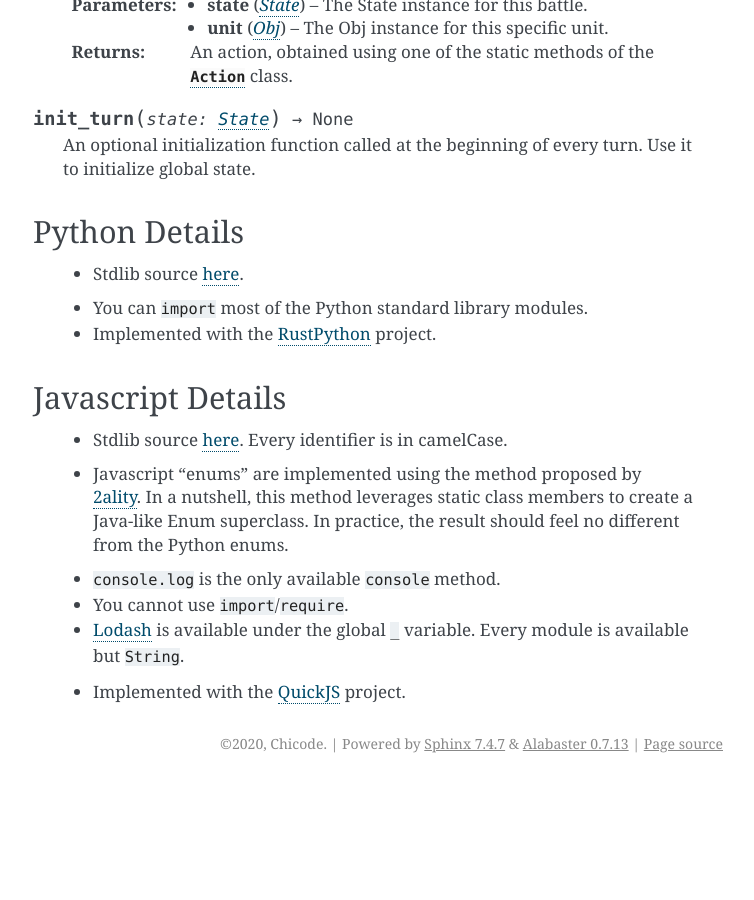
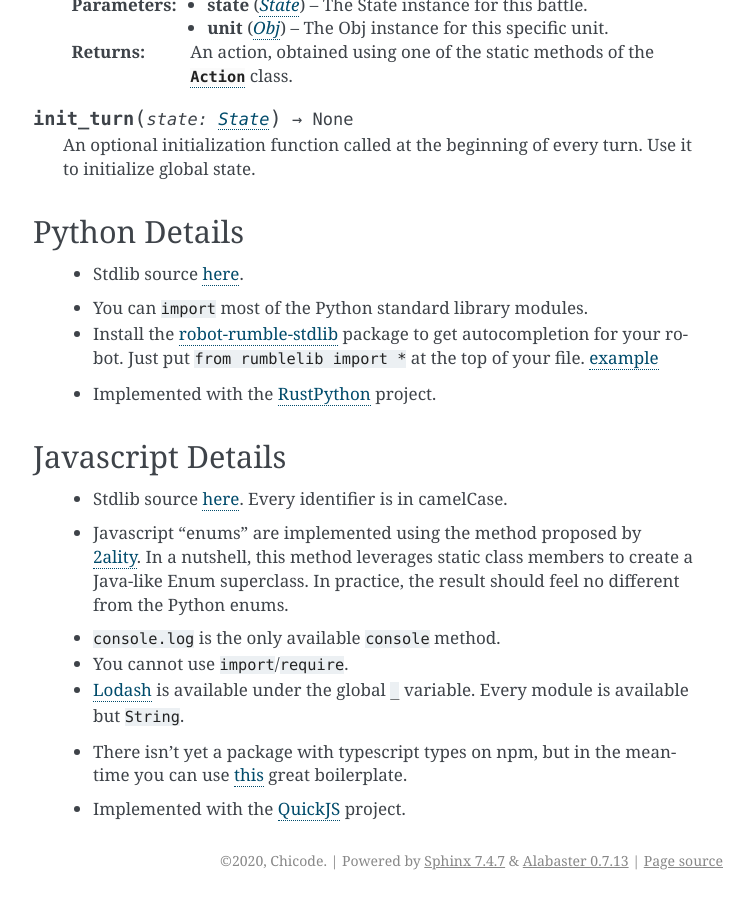
Before and after one commit to robot-rumble/docs, a Sphinx documentation site: the page built from source/api.rst, in a window 1280 px wide and 900 px high, scrolled down 2452 px. Shown: the whole window, without its empty margins (387-1141 px from the left). Built offline with Sphinx 7.4.7, drawn with Linux system fonts in a browser that asks for light colours; before the commit the page ends 3235 px from its top, so only the background shows below that.

Commit message:
Add type hints info

```diff
--- a/source/api.rst
+++ b/source/api.rst
@@ -136,6 +136,10 @@ __ https://github.com/robot-rumble/logic/blob/master/lang-runners/python/stdlib.
 
  - You can ``import`` most of the Python standard library modules.
 
+ - Install the robot-rumble-stdlib__ package to get autocompletion for your robot. Just put ``from rumblelib import *`` at the top of your file. `example <https://github.com/robot-rumble/lang-support/blob/master/python/typed.py>`_
+
+__ https://pypi.org/project/robot-rumble-stdlib/
+
  - Implemented with the RustPython__ project.
 
 __ https://github.com/RustPython/RustPython
@@ -158,6 +162,10 @@ __ https://2ality.com/2020/01/enum-pattern.html
 
 __ https://lodash.com/docs/4.17.15
 
+ - There isn't yet a package with typescript types on npm, but in the meantime you can use this__ great boilerplate.
+
+__ https://github.com/tylermenezes/robot-rumble-ts-starter/
+
  - Implemented with the QuickJS__ project.
 
 __ https://bellard.org/quickjs/
```
